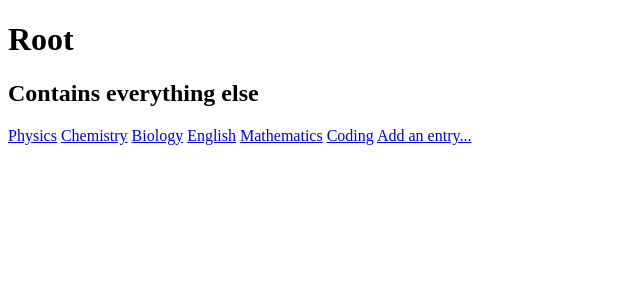
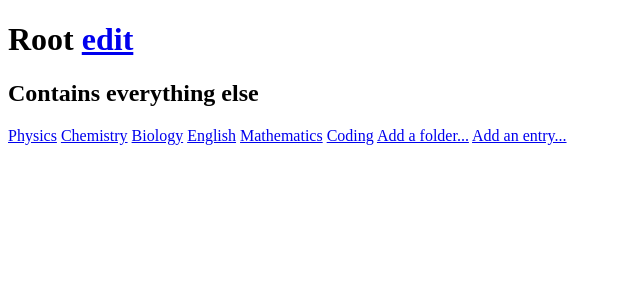
Before and after one commit to Francis-H-Roberts/DTP-App-2023, a Flask app: page /folder/1 in a window 1280 px wide. Shown: the part 47-347 px from the top of the page, without its empty margins (0-640 px from the left). Run offline with Flask 3, Linux system fonts and the light colour scheme; data comes from the database, SQL or seed files in the repository; both versions use the stored data as it was after the commit.

Commit message:
Added creation of folders and parent assignment
Folders can be created and entries can be assigned/ reassigned a parent folder

```diff
--- a/routes.py
+++ b/routes.py
@@ -70,6 +70,36 @@ def folder(id):
     return render_template('pages/folder.html',infoname=infoname,folders=folders,entries=entries,id=id)
 
 
+@app.route('/create-folder/<int:id>')
+def create_folder(id):
+    parents = retrievenop("SELECT id, name FROM FOLDER")
+    return render_template('pages/create_folder.html',id=id,parents=parents)
+
+
+@app.route('/create-folder/<int:id>',methods=["POST"])
+def folder_created(id):
+    name = request.form.get('name')
+    info = request.form.get('entry')
+    insert("INSERT INTO FOLDER(parent_id,name,info) VALUES (?,?,?)",(id,name,info))
+    return render_template('pages/home.html')
+
+
+@app.route('/edit-folder/<int:id>')
+def edit_folder(id):
+    info = retrieve("SELECT parent_id,name,info FROM FOLDER WHERE id = ?",(id,))[0]
+    folders = retrievenop('SELECT id, name FROM FOLDER')
+    return render_template('pages/edit_folder.html',info=info,parents=folders)
+
+
+@app.route('/edit-folder/<int:id>',methods=["POST"])
+def folder_edited(id):
+    parent_id = request.form.get('parent')
+    name = request.form.get('name')
+    info = request.form.get('entry')
+    insert("UPDATE FOLDER SET (parent_id,name,info) = (?,?,?) WHERE id = ?",(parent_id,name,info,id))
+    return render_template('pages/home.html')
+
+
 #displays the entry that has its id in the route
 @app.route('/entry/<int:id>')
 def entry(id):
@@ -80,17 +110,19 @@ def entry(id):
 
 #displays a form with the parameters for an entry
 @app.route('/create-entry/<int:id>')
-def create(id):
+def create_entry(id):
     tags = retrievenop('SELECT id, name FROM TAG')
-    return render_template('pages/create.html',tags=tags,id=id)
+    folders = retrievenop('SELECT id, name FROM FOLDER')
+    return render_template('pages/create.html',tags=tags,id=id,folders=folders)
 
 
 #I gained my understanding of forms from https://discuss.codecademy.com/t/what-happens-after-submit-is-pressed-where-does-the-information-go/478914/2
 #and how they work in flask from https://plainenglish.io/blog/how-to-create-a-basic-form-in-python-flask-af966ee493fa
 @app.route('/create-entry/<int:id>',methods=["POST"])
-def create_entry(id):
+def entry_creation(id):
     name = request.form.get('name')
     entry = request.form.get('entry')
+    id = request.form.get('folder')
     insert("INSERT INTO ENTRY(parent_id,name,entry) VALUES (?,?,?)",(id,name,entry))
     enter_tags(max(retrievenop("SELECT id FROM ENTRY"))[0])
     return render_template('pages/home.html')
@@ -99,10 +131,11 @@ def create_entry(id):
 #A page that provides a form for editing an existing entry
 @app.route('/edit-entry/<int:id>')
 def edit_entry(id):
-    information = retrieve("SELECT name, entry FROM ENTRY WHERE id = ?",(id,))
+    information = retrieve("SELECT parent_id, name, entry FROM ENTRY WHERE id = ?",(id,))[0]
     tags = retrieve("SELECT id, name FROM ENTRYTAG\nJOIN TAG ON TAG.id = tag_id\nWHERE entry_id = ?",(id,))
     all_tags = retrievenop('SELECT id, name FROM TAG')
-    return render_template('pages/edit.html',information=information,tags=tags,all_tags=all_tags)
+    folders = retrievenop('SELECT id, name FROM FOLDER')
+    return render_template('pages/edit.html',information=information,tags=tags,all_tags=all_tags,folders=folders)
 
 
 #edits an entry based on entered info
@@ -110,7 +143,8 @@ def edit_entry(id):
 def entry_edited(id):
     name = request.form.get('name')
     entry = request.form.get('entry')
-    insert("UPDATE ENTRY SET (name,entry) = (?,?) WHERE id = ?",(name,entry,id))
+    parent_id = request.form.get('folder')
+    insert("UPDATE ENTRY SET (parent_id,name,entry) = (?,?,?) WHERE id = ?",(parent_id,name,entry,id))
     insert("DELETE FROM ENTRYTAG WHERE entry_id = ?",(id,))
     enter_tags(id)
     return render_template('pages/home.html')
--- a/templates/pages/folder.html
+++ b/templates/pages/folder.html
@@ -1,6 +1,6 @@
 {% extends 'base_templates/layout.html' %}
 {% block content %}
-<h1>{{infoname[0]}}</h1>
+<h1>{{infoname[0]}} <a href="/edit-folder/{{id}}">edit</a></h1>
 <h2>{{infoname[1]}}</h2>
 {% for folder in folders %}
 <a href="/folder/{{folder[0]}}">{{folder[1]}}</a>
@@ -8,5 +8,6 @@
 {% for entry in entries %}
 <a href="/entry/{{entry[0]}}">{{entry[1]}}</a>
 {% endfor %}
+<a href="/create-folder/{{id}}">Add a folder...</a>
 <a href="/create-entry/{{id}}">Add an entry...</a>
 {% endblock %}
--- a/templates/pages/root.html
+++ b/templates/pages/root.html
@@ -7,5 +7,6 @@
 {% for entry in entries %}
 <a href="/entry/{{entry[0]}}">{{entry[1]}}</a>
 {% endfor %}
+<a href="/create-folder/{{id}}">Add a folder...</a>
 <a href="/create-entry/{{id}}">Add an entry...</a>
 {% endblock %}
```
Also changed, not shown: templates/pages/create.html (+9 -0 lines), templates/pages/create_folder.html (added, +19 -0 lines), templates/pages/edit.html (+11 -2 lines), templates/pages/edit_folder.html (added, +19 -0 lines), notes_app.db.
